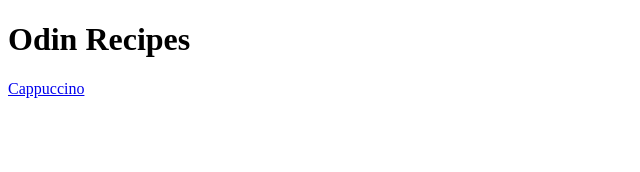
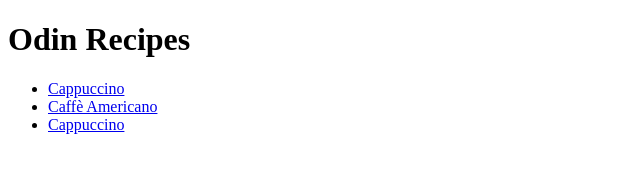
Before and after one commit to P1c501st/odin-recipes, a plain HTML site: page index.html in a window 1280 px wide. Shown: the whole page, without its empty margins (0-640 px from the left). Drawn offline with Linux system fonts and the light colour scheme.

Commit message:
Caffe Americano page created
-americano recipe page created
-html boilerplate filled out
-page linked to index.html

```diff
--- a/index.html
+++ b/index.html
@@ -7,6 +7,10 @@
 </head>
 <body>
     <h1>Odin Recipes</h1>
-    <a href="./recipes/cappucino.html">Cappuccino</a>
+        <ul>
+            <li><a href="./recipes/cappucino.html">Cappuccino</a></li>
+            <li><a href="./recipes/caffe-americano.html">Caffè Americano</a></li>
+            <li><a href="./recipes/cappucino.html">Cappuccino</a></li>
+        </ul>
 </body>
 </html>
```
Also changed, not shown: recipes/caffe-americano.html (added, +12 -0 lines).
